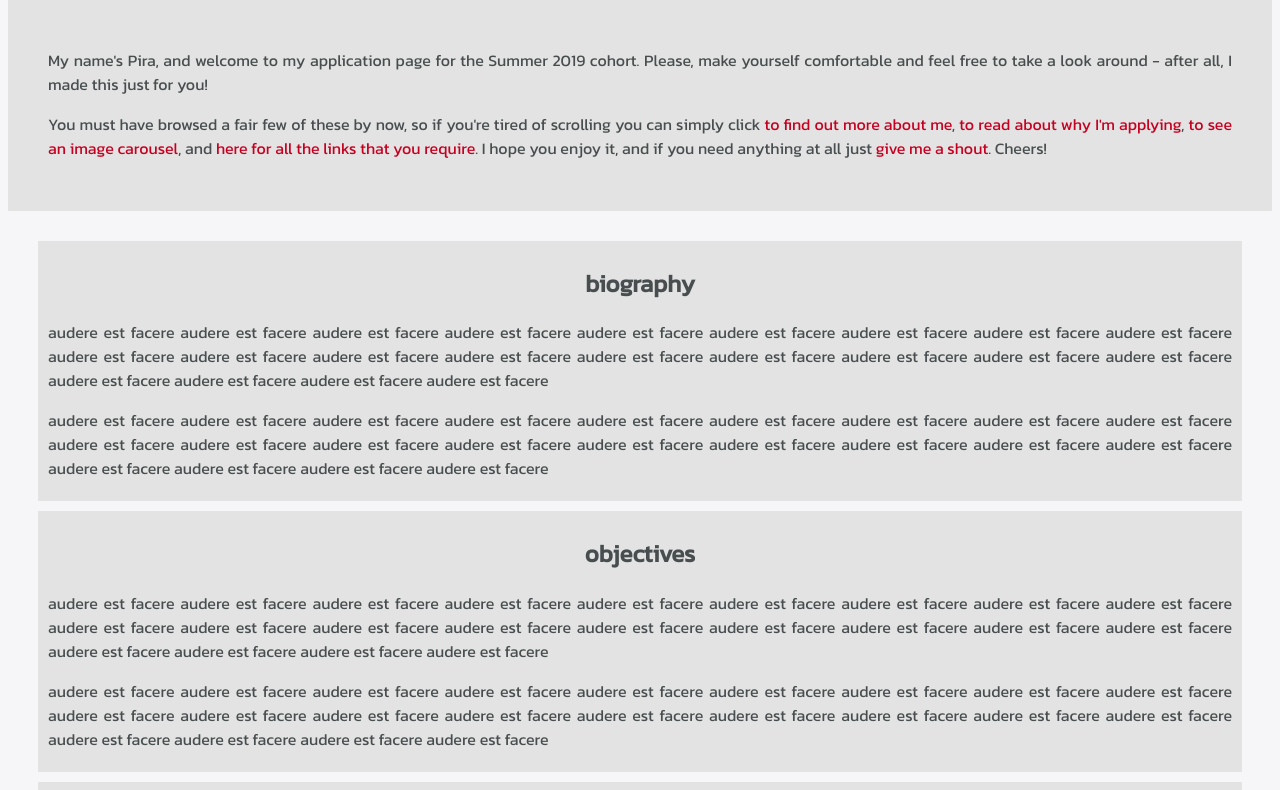
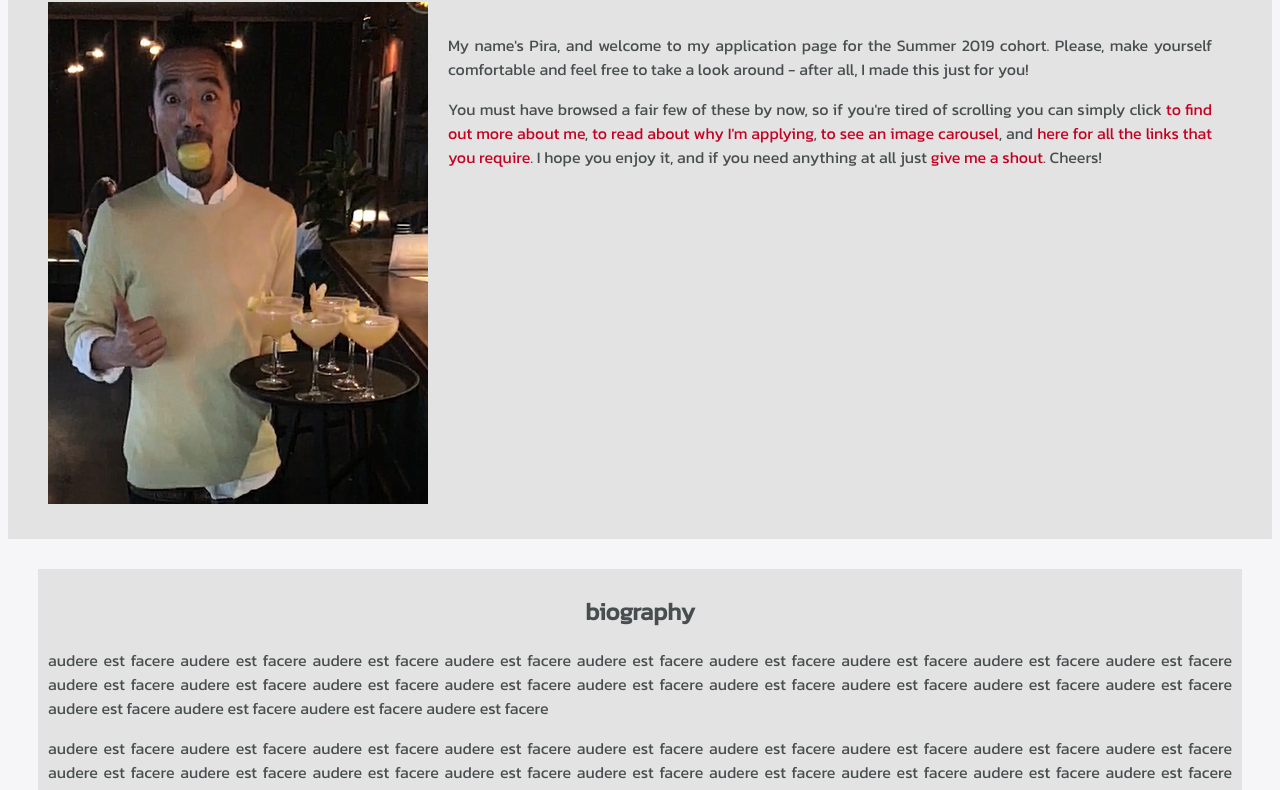
Before and after one commit to piratejas/piratejas.github.io, a plain HTML site: page index.html in a window 1280 px wide. Shown: the part 199-989 px from the top of the page. Drawn offline with Linux system fonts and the light colour scheme.

Commit message:
Header flexbox testing Added header image

```diff
--- a/index.html
+++ b/index.html
@@ -50,10 +50,14 @@
         margin: 15px;
       }
       .header-container {
-
+        display: flex;
+        flex-direction: row;
       }
-      .header-welcome-box {
-
+      .header-box-img {
+        flex: 1;
+      }
+      .header-box-text {
+        flex: 3;
       }
       .hello-world-header {
         text-align: center;
@@ -103,12 +107,13 @@
           <li class="nav-li"><a href="#contact-details">contact</a></li>
         </ul>
       </nav>
+      <h1 class="hello-world-header">Hello, world of Founders & Coders!</h1>
     <div class="header-container">
-      <h1 class="hello-world-header">Hello, world of Founders & Coders!</h1>
-    </div>
-    <div class="header-welcome-box">
+      <img class="header-box" src="images\meWelcome.png" alt="welcome drinks" style="width: 50%; height: 50%">
+    <div class="header-box">
       <p>My name's Pira, and welcome to my application page for the Summer 2019 cohort. Please, make yourself comfortable and feel free to take a look around - after all, I made this just for you!</p>
       <p>You must have browsed a fair few of these by now, so if you're tired of scrolling you can simply click <a href="#about-me">to find out more about me</a>, <a href="#why-apply">to read about why I'm applying</a>, <a href="#image-carousel">to see an image carousel</a>, and <a href="#links">here for all the links that you require</a>. I hope you enjoy it, and if you need anything at all just <a href="#contact-details">give me a shout</a>. Cheers!
+    </div>
     </div>
     </header>
     <section>
```
